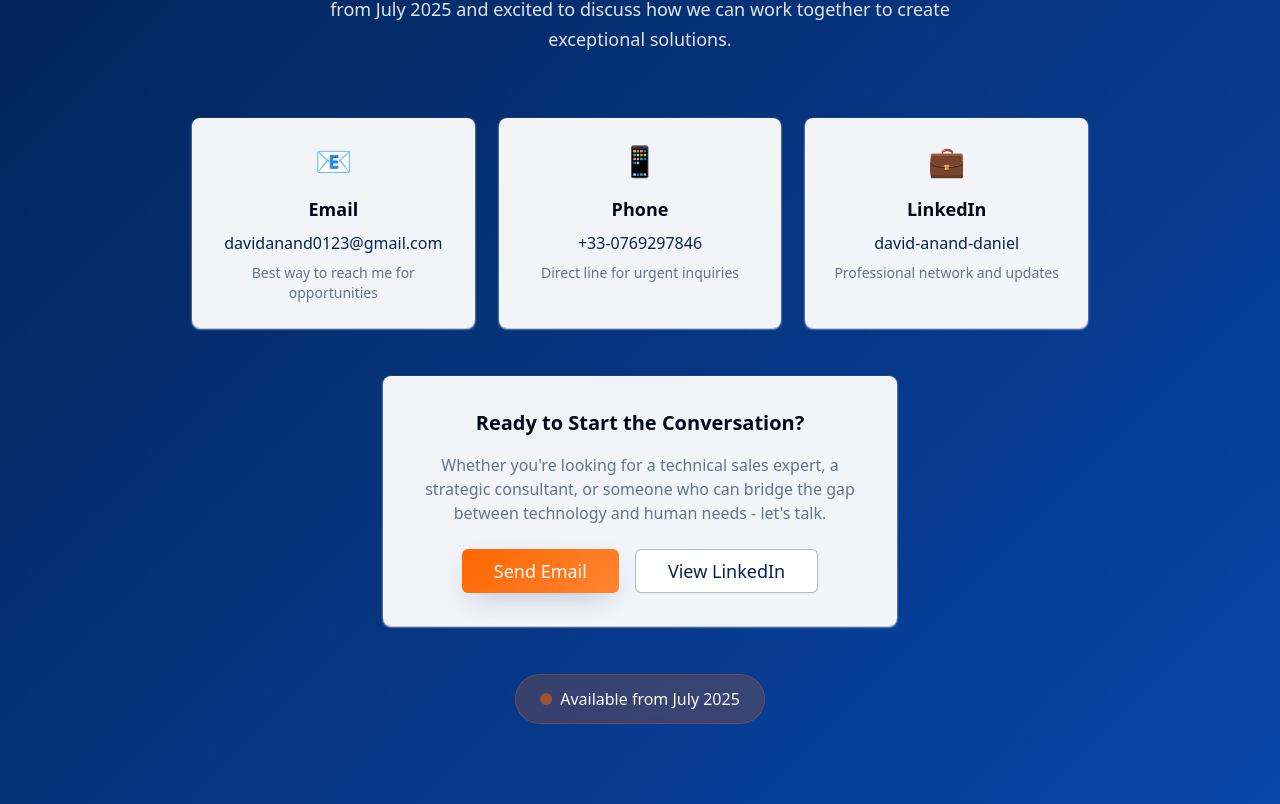
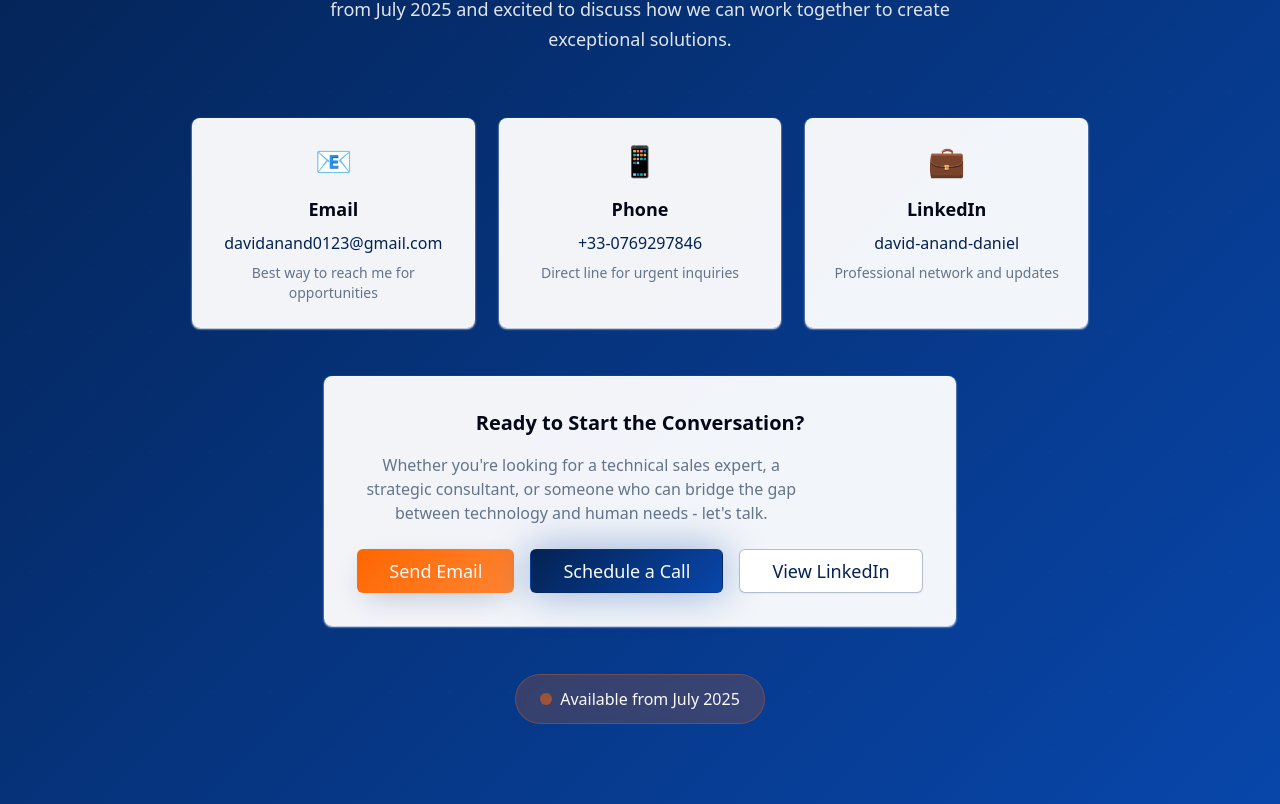
Before and after one commit to David-Anand-007/david-anand-connect, a React (Vite) app: page / in a window 1280 px wide. Shown: the part 7136-7940 px from the top of the page. Built offline with nearby package versions, Linux system fonts and the light colour scheme.

Commit message:
Add Zoho booking link
Added a Zoho booking link to the contact section to allow visitors to schedule a call.

```diff
--- a/src/components/Contact.tsx
+++ b/src/components/Contact.tsx
@@ -101,6 +101,14 @@ const Contact = () => {
                     Send Email
                   </Button>
                   <Button
+                    variant="hero"
+                    size="lg"
+                    onClick={() => window.open("https://davidanand.zohobookings.com/#/4743390000000047052", "_blank")}
+                    className="text-lg px-8 py-3"
+                  >
+                    Schedule a Call
+                  </Button>
+                  <Button
                     variant="outline"
                     size="lg"
                     onClick={() => window.open("https://www.linkedin.com/in/david-anand-daniel", "_blank")}
```
